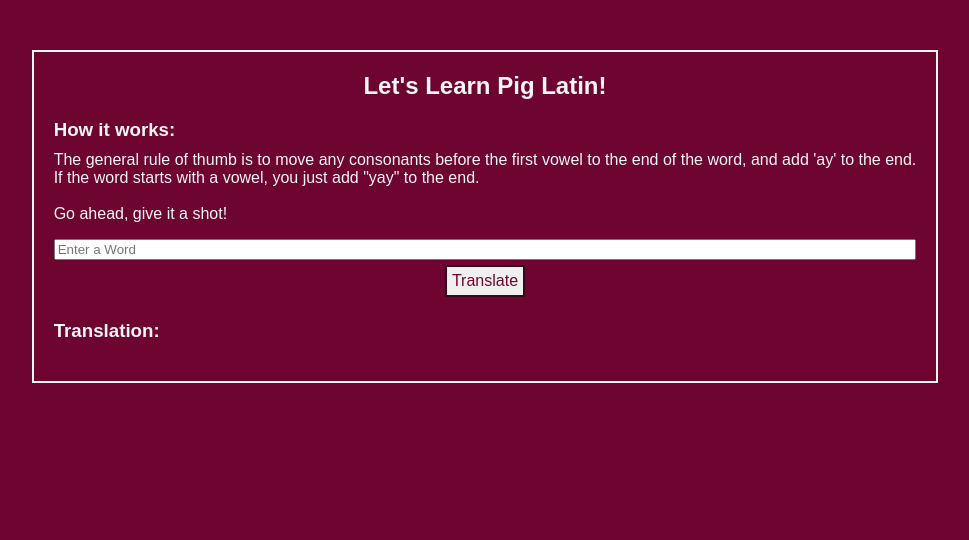
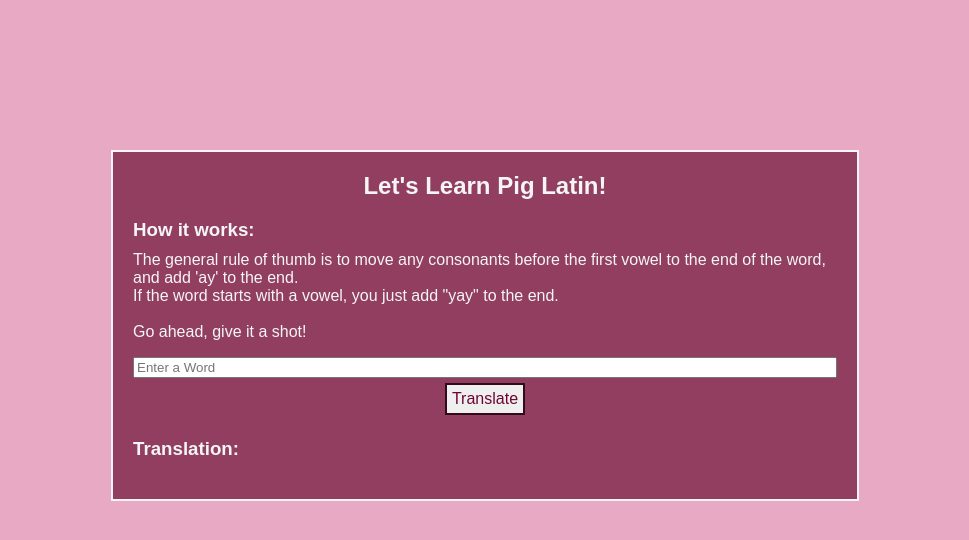
Before and after one commit to ClaireSheek/js211, a website: page pigLatin/index.html in a window 1280 px wide. Shown: the whole page, without its empty margins (155-1124 px from the left). Drawn offline with Linux system fonts and the light colour scheme.

Commit message:
finished pigLatitGUI

```diff
--- a/pigLatin/styles.css
+++ b/pigLatin/styles.css
@@ -3,7 +3,7 @@ body {
   height: 100%;
   max-width: 1000px;
   margin: 50px auto;
-  background-color: rgb(109, 5, 48);
+  background-color: rgb(231, 169, 195);
   color: whitesmoke;
   font-family: 'Oswald', sans-serif;
 }
@@ -23,12 +23,13 @@ body {
 
 
 main {
+  background-color: rgb(145, 62, 96);
   display: flex;
-  margin: auto;
+  margin: 100px auto;
   flex-direction: column;
   padding: 20px;
   border: 2px solid ;
-  min-width: 600px;
+  width: 55vw;
 }
 
 h2 {
```
